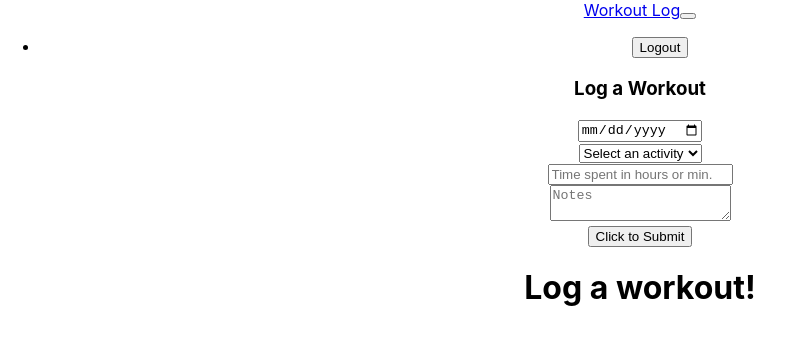
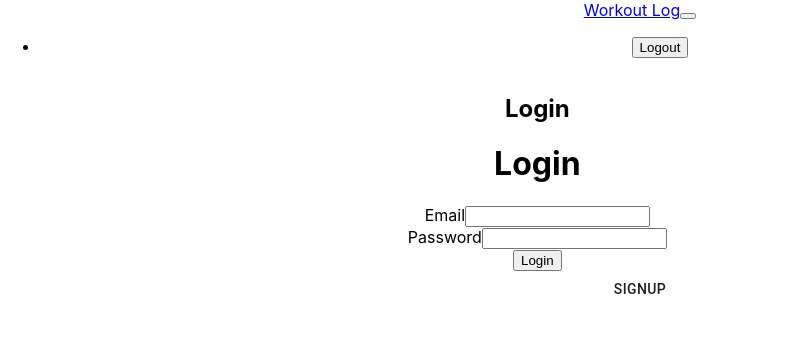
Before and after one commit to IsaiahMurray/Workout-log-client, a React (Create React App) app: page / in a window 1280 px wide. Shown: the top 344 px of the page, without its empty margins (0-793 px from the left). Built offline with nearby package versions, Linux system fonts and the light colour scheme; no server answers.

Commit message:
Updated auth.js

```diff
--- a/package.json
+++ b/package.json
@@ -7,7 +7,7 @@
     "@testing-library/jest-dom": "^5.11.9",
     "@testing-library/react": "^11.2.5",
     "@testing-library/user-event": "^12.7.1",
-    "bootstrap": "^4.4.1",
+    "bootstrap": "^4.6.0",
     "moment": "^2.24.0",
     "react": "^17.0.1",
     "react-dom": "^17.0.1",
--- a/src/App.js
+++ b/src/App.js
@@ -6,34 +6,35 @@ import WorkoutIndex from './components/Workouts/WorkoutIndex';
 
 
 function App() {
-
   const [sessionToken, setSessionToken] = useState(null);
 
-  const clearToken = () => {
-    localStorage.clear();
-    setSessionToken(null);
-  }
-
   useEffect(() => {
-    if (localStorage.getItem('token')) {
+    if(localStorage.getItem('token')){
       setSessionToken(localStorage.getItem('token'));
     }
-  }, []);
+  }, [])
 
   const updateToken = (newToken) => {
     localStorage.setItem('token', newToken);
     setSessionToken(newToken);
-    console.log(sessionToken);
-  };
+  }
 
-  const protectedView = () => {
-    return (sessionToken === localStorage.getItem('token') ? <WorkoutIndex token={sessionToken} /> : <Auth updateToken={updateToken} />)
+  const clearToken = () => {
+    localStorage.clear();
+    setSessionToken('')
+  }
+
+  const protectedViews = () => {
+
+    const authorized = sessionToken;
+
+    return (authorized ? <WorkoutIndex token={sessionToken} /> : <Auth updateToken={updateToken} />)
   }
 
   return (
     <div className="App">
       <Sitebar clearToken={clearToken} />
-      {protectedView()}
+      {protectedViews()}
     </div>
   );
 }
--- a/src/components/Auth/Auth.js
+++ b/src/components/Auth/Auth.js
@@ -1,21 +1,50 @@
-import React from 'react';
-import {Container, Row, Col} from 'reactstrap';
+import React, {useState} from 'react';
+import Container from '@material-ui/core/Container';
+import Grid from '@material-ui/core/Grid';
+import Button from "@material-ui/core/Button";
 import Login from './Login';
 import Signup from './Signup';
 
 const Auth = (props) => {
+  const [login, setLogin] = useState(true);
+
+  const title = () => {
+      return login ? 'Login' : 'Signup'
+  }
+
+  const loginToggle = (event) => {
+      event.preventDefault();
+      setLogin(!login);
+  }
+
+  const signupFields = () => !login ?
+  (
+
+      <Grid id="login-signup" item xs={12} sm={6}>
+          <h2>{title()}</h2>
+          <Signup updateToken={props.updateToken}/>
+      </Grid>
+  ) : (
+      <Grid id="login-signup" item xs={12} sm={6} className="login-col">
+          <h2>{title()}</h2>
+          <Login updateToken={props.updateToken}/>
+      </Grid>
+  );
+
   return(
-    <Container className="auth-container">
-      <Row>
-        <Col md="6">
-          <Signup updateToken={props.updateToken} />
-        </Col>
-        <Col md="6">
-          <Login updateToken={props.updateToken} />
-        </Col>
-      </Row>
-    </Container>
-  );
-};
-
+      <Container className="auth-container">
+          <Grid
+          id="login-signup-grid"
+          className="auth-grid"
+          container
+          direction="row"
+          justify="space-evenly"
+          alignItems="center">
+              {signupFields()}
+              <br/>
+          </Grid>
+          <Button id="toggle-button" onClick={loginToggle}>{!login ? 'Login' : 'Signup'}</Button>
+      </Container>
+  )
+}
 export default Auth;
```
